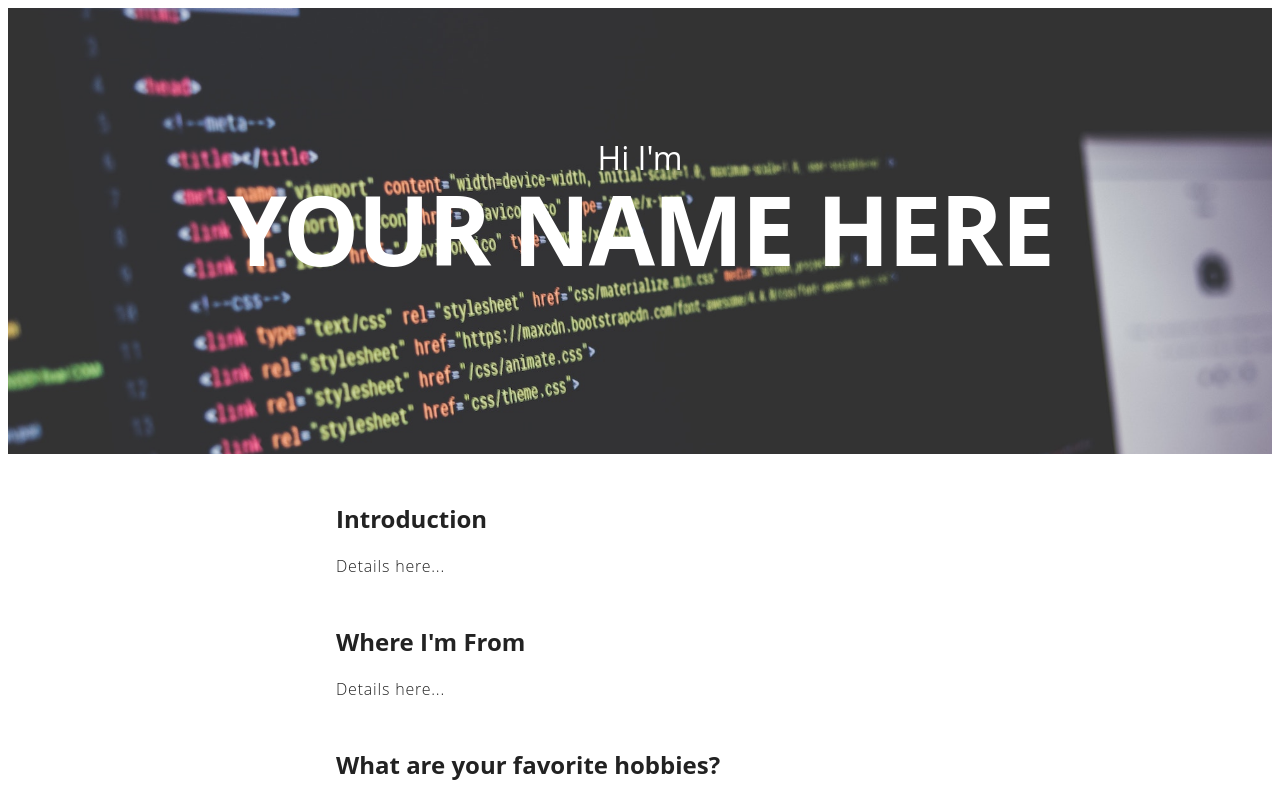
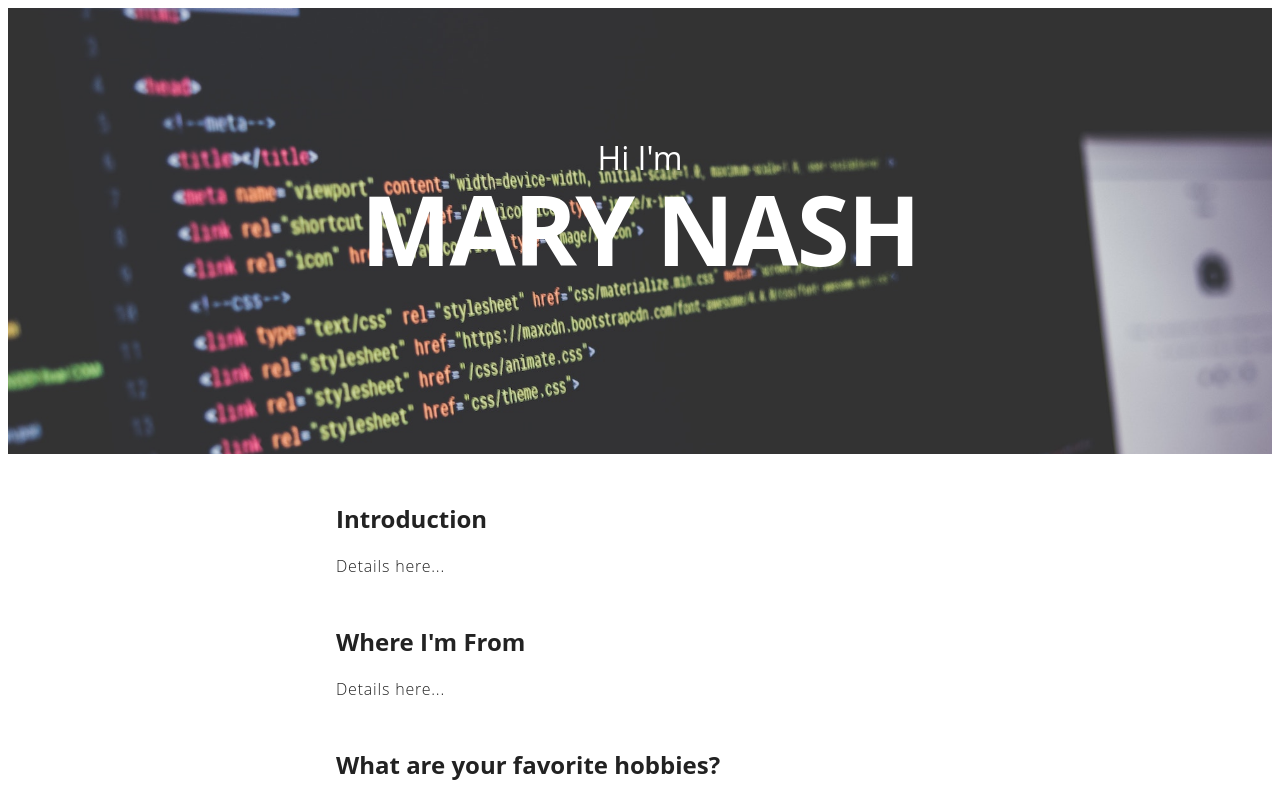
Before and after one commit to mcn4c/About-Me-Website, a plain HTML site: page index.html in a window 1280 px wide. Shown: the top 798 px of the page. Drawn offline with Linux system fonts and the light colour scheme.

Commit message:
updating our h1 tag with our name

```diff
--- a/index.html
+++ b/index.html
@@ -13,7 +13,7 @@
 <body>
     <header class='masthead'>
         <p class='masthead-intro'>Hi I'm</p>
-        <h1 class='masthead-heading'>Your Name Here</h1>
+        <h1 class='masthead-heading'>Mary Nash</h1>
     </header>
     <section class="details">
       <h1>Introduction</h1>
```
